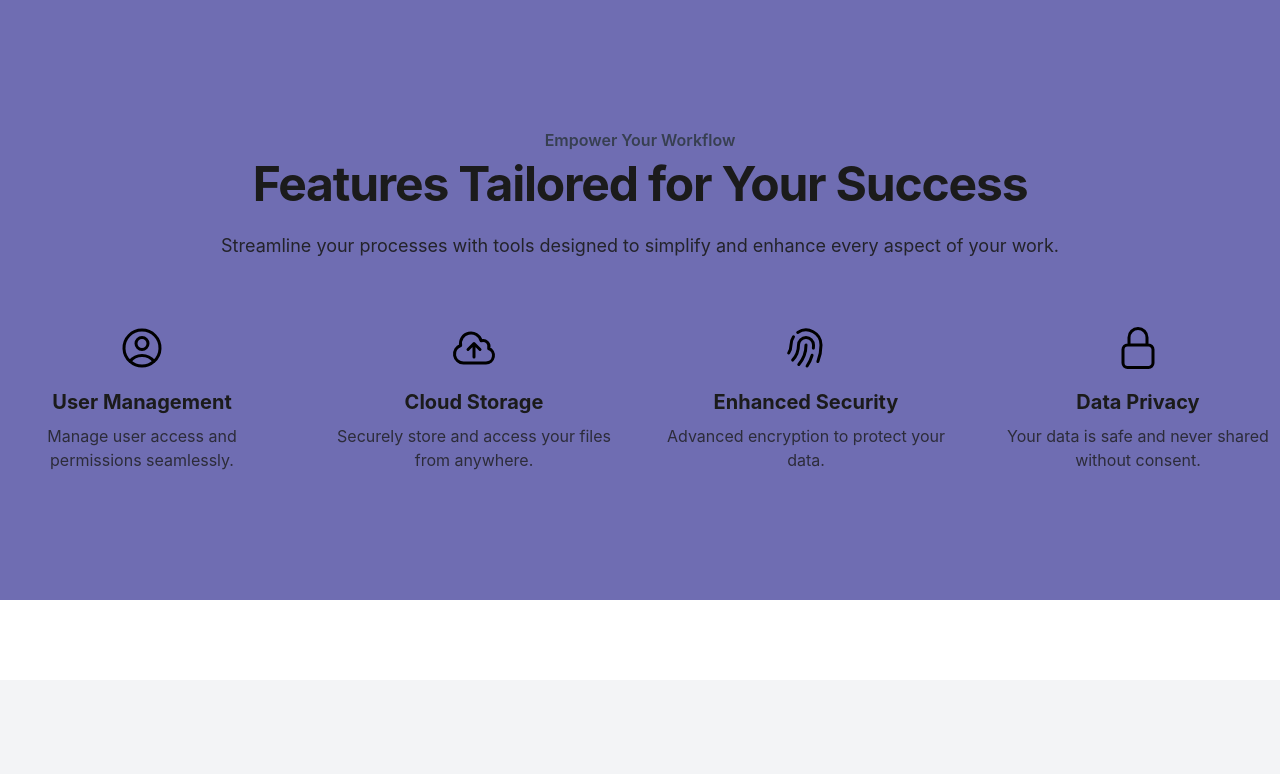
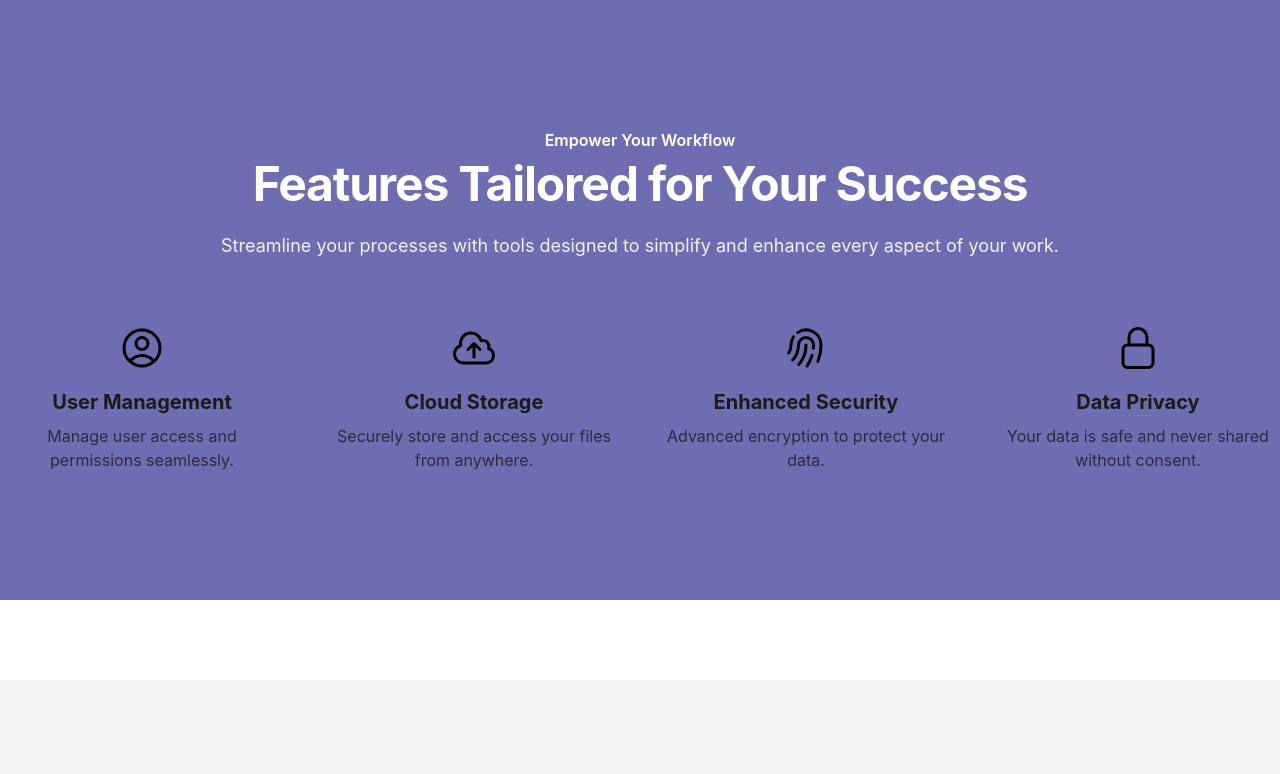
Before and after one commit to Blaithnaid/wick-vite-site, a React (Vite) app: page /home in a window 1280 px wide. Shown: the part 800-1574 px from the top of the page. Built offline with nearby package versions, Linux system fonts and the light colour scheme.

Commit message:
small changes

```diff
--- a/src/components/Contact.jsx
+++ b/src/components/Contact.jsx
@@ -202,7 +202,7 @@ const Contact = () => {
               Address:
             </small>
             <p style={{ fontSize: "18px", color: "#1B1B1B", marginTop: "5px" }}>
-              123 Main Street, Suite 101, City, Country
+            Atlantic Technological University - Galway City, Dublin Road, Galway Galway H91 T8NW
             </p>
           </li>
           <li style={{ marginBottom: "10px" }}>
@@ -217,7 +217,7 @@ const Contact = () => {
               Email:
             </small>
             <p style={{ fontSize: "18px", color: "#1B1B1B", marginTop: "5px" }}>
-              support@yourdomain.com
+              g00412669@atu.ie
             </p>
           </li>
           <li style={{ marginBottom: "10px" }}>
--- a/src/components/Hero.jsx
+++ b/src/components/Hero.jsx
@@ -80,13 +80,13 @@ const Features = () => {
 		<div className="bg-[#6F6DB2] py-24 sm:py-32 w-full">
 			<div className="w-full">
 				<div className="text-center">
-					<h2 className="text-base font-semibold text-[#373f51]">
+					<h2 className="text-base font-semibold text-[#FFFFFF]">
 						Empower Your Workflow
 					</h2>
-					<p className="mt-2 text-4xl font-bold tracking-tight text-[#1B1B1B] sm:text-5xl">
+					<p className="mt-2 text-4xl font-bold tracking-tight text-[#FFFFFF] sm:text-5xl">
 						Features Tailored for Your Success
 					</p>
-					<p className="mt-6 text-lg text-[#1B1B1B]/90">
+					<p className="mt-6 text-lg text-[#FFFFFF]/90">
 						Streamline your processes with tools designed to simplify and
 						enhance every aspect of your work.
 					</p>
```
